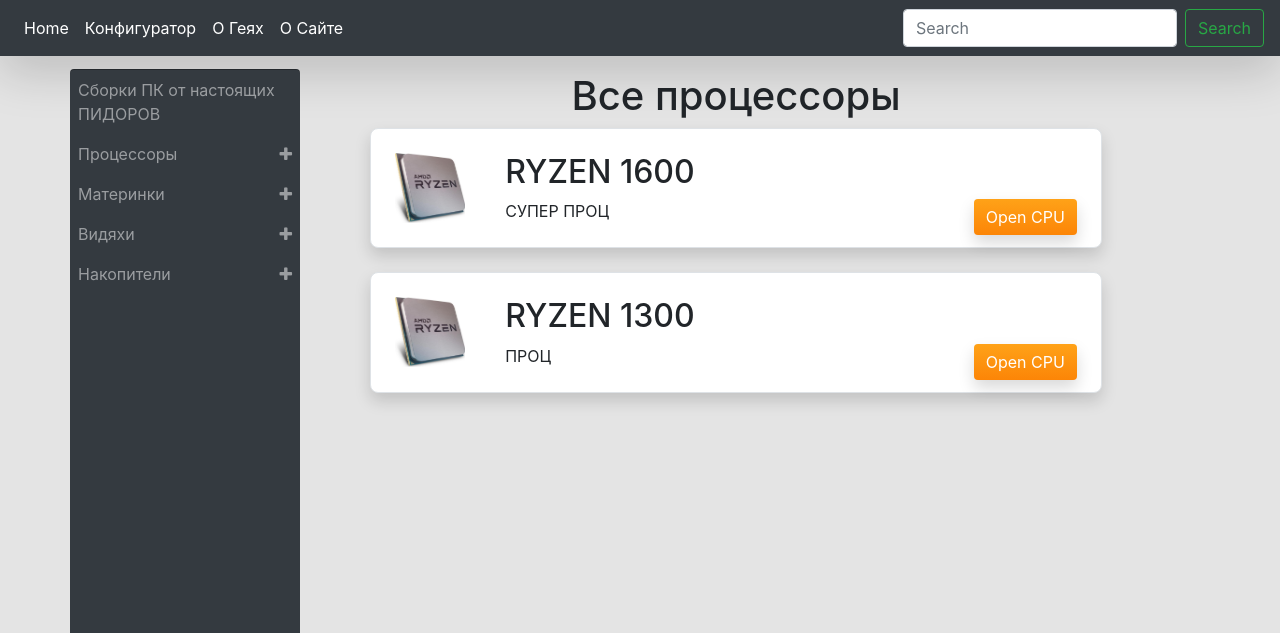
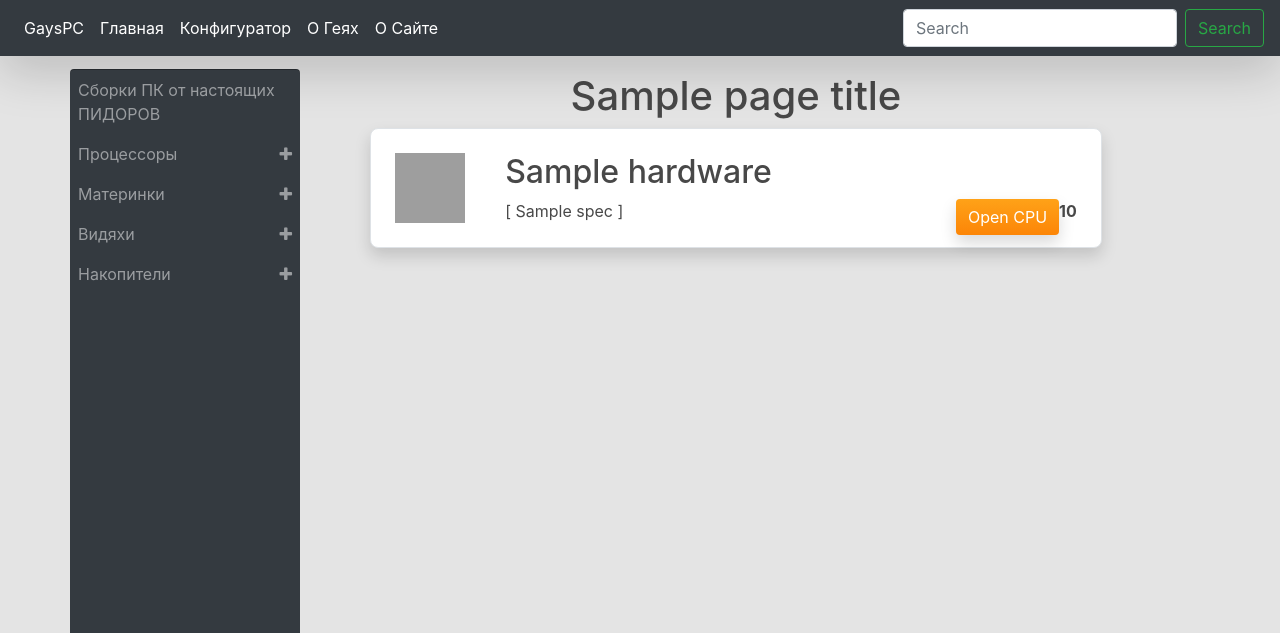
Before and after one commit to Sabirzyanov/FLASK, a Flask app: template templates/index.html in a window 1280 px wide. Shown: the top 633 px of the page. Run offline with Flask 2, Linux system fonts and the light colour scheme; the template is opened without the code that fills it: most values are stand-ins (such as "Sample title", 1, 10 or a date in 2020); some libraries are stand-ins or nearby versions; grey boxes are pictures that could not be loaded.

Commit message:
v-0.1: ADD SideBar, NavBar

```diff
--- a/main.py
+++ b/main.py
@@ -1,7 +1,10 @@
 from flask import Flask, render_template
+from data import db_session
+from data.hardware import Hardware
 
 app = Flask(__name__, static_folder='static')
 app.config['SECRET_KEY'] = 'gayGard'
+db_session.global_init('db/GDB.db')
 
 
 @app.route('/')
@@ -9,9 +12,18 @@
     return render_template('base.html')
 
 
-@app.route('/cpu/all')
-def allCpu():
-    return render_template('index.html')
+@app.route('/cpu/<string:type>')
+def cpu(type):
+    session = db_session.create_session()
+    if type == 'all':
+        cpuList = session.query(Hardware).filter(Hardware.hardware_type == 'cpu')
+        return render_template('index.html', hardwareList=cpuList, pageTitle='Все процессоры')
+    elif type == 'govno':
+        cpuList = session.query(Hardware).filter(Hardware.hardware_type == 'cpu', Hardware.name.contains('intel'))
+        return render_template('index.html', hardwareList=cpuList, pageTitle='Только Говно')
+    elif type == 'amd':
+        cpuList = session.query(Hardware).filter(Hardware.hardware_type == 'cpu', Hardware.name.contains('amd'))
+        return render_template('index.html', hardwareList=cpuList, pageTitle='Только AMD')
 
 
 if __name__ == '__main__':
--- a/static/css/style.css
+++ b/static/css/style.css
@@ -51,6 +51,7 @@
 /* Можешь менять */
 .main{
   margin-left: 15%;
+  color: #484848;
 }
 
 .buy{
--- a/templates/base.html
+++ b/templates/base.html
@@ -15,7 +15,10 @@
         <div class="navbar navbar-expand-lg navbar-dark fixed-top shadow-lg bg-dark" id="myTopnav">
           <ul class="navbar-nav" id="">
               <li class="nav-item active">
-                <a class="nav-link" href="{{url_for('main')}}">Home</a>
+                <a class="nav-link" href="">GaysPC</a>
+              </li>
+              <li class="nav-item active">
+                <a class="nav-link" href="{{url_for('main')}}">Главная</a>
               </li>
               <li class="nav-item active">
                 <a class="nav-link" href="#">Конфигуратор</a>
@@ -50,17 +53,17 @@
                   aria-expanded="false">Процессоры</a>
                   <ul class="nav-second-level collapse" id="collapseSubItems2" data-parent="#navAccordion">
                       <li class="nav-item">
-                        <a class="nav-link" href="#">
+                        <a class="nav-link" href="{{url_for('cpu', type='amd')}}">
                           <span class="nav-link-text">Кукурузя</span>
                         </a>
                       </li>
                       <li class="nav-item">
-                        <a class="nav-link" href="#">
+                        <a class="nav-link" href="{{url_for('cpu', type='govno')}}">
                           <span class="nav-link-text">Гов... Штеуд</span>
                         </a>
                       </li>
                       <li class="nav-item">
-                        <a class="nav-link" href="{{url_for('allCpu')}}">
+                        <a class="nav-link" href="{{url_for('cpu', type='all')}}">
                           <span class="nav-link-text">ВСЕ</span>
                         </a>
                       </li>
--- a/templates/index.html
+++ b/templates/index.html
@@ -5,30 +5,17 @@
 {% endblock %}
 
 {% block content %}
-<h1>Все процессоры</h1>
+<h1>{{pageTitle}}</h1>
+{% for hardware in hardwareList %}
 <li style="list-style-type: None;">
     <div class="container col-md6 border shadow p-4 mb-4" style="background-color: #fff; border-radius: 8px">
-        <img src="{{url_for('static', filename='img/amd.jpg')}}" alt="Ryzen" style="width: 70px; height: 70px; float: left;">
+        <img src="https://www.regard.ru./cpreview280/shop/324861.jpg" alt="Ryzen" style="width: 70px; height: 70px; float: left;">
         <div style="margin-left: 10px; padding-left: 100px">
-            <h2>RYZEN 1600</h2>
+            <h2>{{hardware.name}}</h2>
             <div>
-                СУПЕР ПРОЦ
-                <a href="" class="btn btn-primary shadow buy" style="background-image: linear-gradient(to top, #fc8507, #ffa218);
-                                                            outline: none;
-                                                            border: 0;
-                                                            color: #fff">
-                Open CPU</a>
-            </div>
-        </div>
-    </div>
-
-    <div class="container col-md6 border shadow p-4 mb-4" style="background-color: #fff; border-radius: 8px">
-        <img src="{{url_for('static', filename='img/amd.jpg')}}" alt="Ryzen" style="width: 70px; height: 70px; float: left;">
-        <div style="margin-left: 10px; padding-left: 100px">
-            <h2>RYZEN 1300</h2>
-            <div>
-                ПРОЦ
-                <a href="" class="btn btn-primary shadow buy" style="background-image: linear-gradient(to top, #fc8507, #ffa218);
+                <div style="float: right"><strong>{{hardware.price}}</strong></div>
+                [ {{hardware.spec}} ]
+                <a href="{{hardware.url}}" class="btn btn-primary shadow buy" style="background-image: linear-gradient(to top, #fc8507, #ffa218);
                                                             outline: none;
                                                             border: 0;
                                                             color: #fff">
@@ -37,4 +24,5 @@
         </div>
     </div>
 </li>
+{% endfor %}
 {% endblock %}
```
Also changed, not shown: data/db_session.py (added, +33 -0 lines), data/hardware.py (added, +13 -0 lines), data/__all_models.py (added), db/GDB.db (added), static/img/amd.jpg (deleted).
